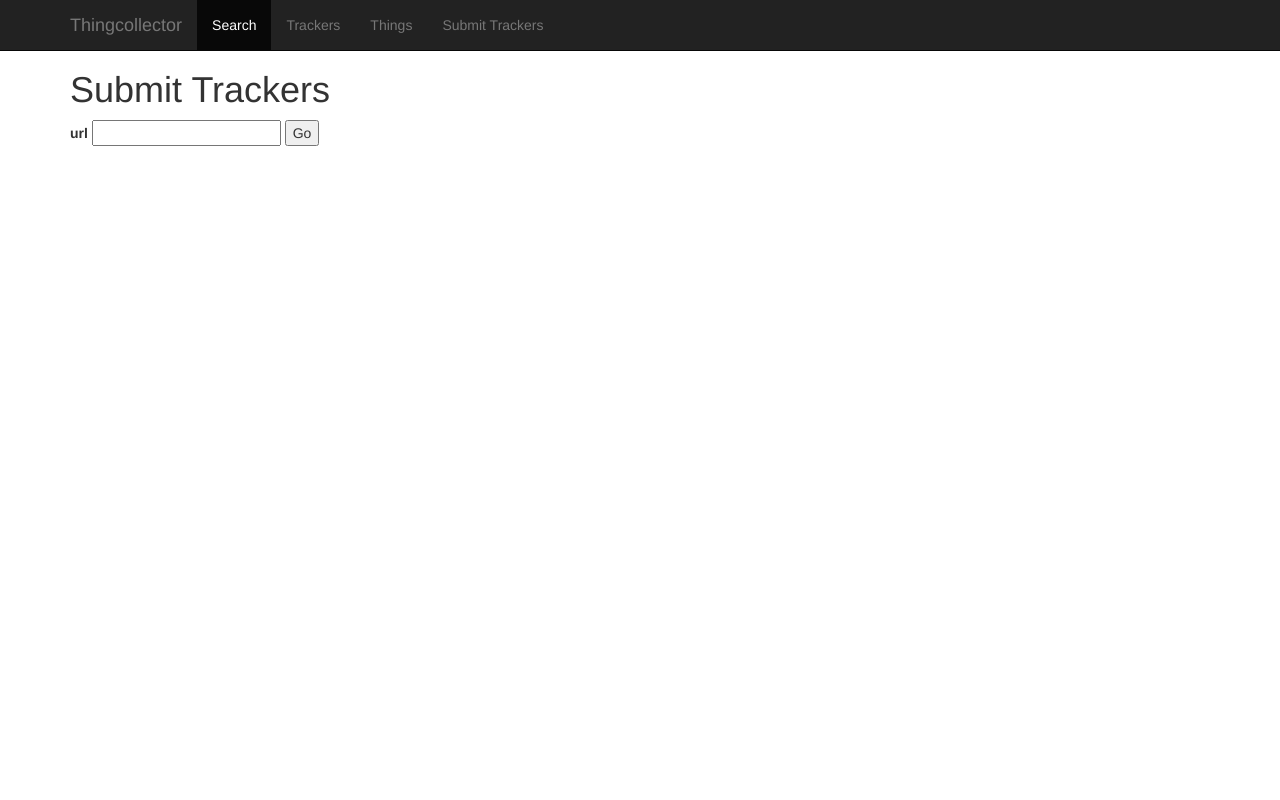
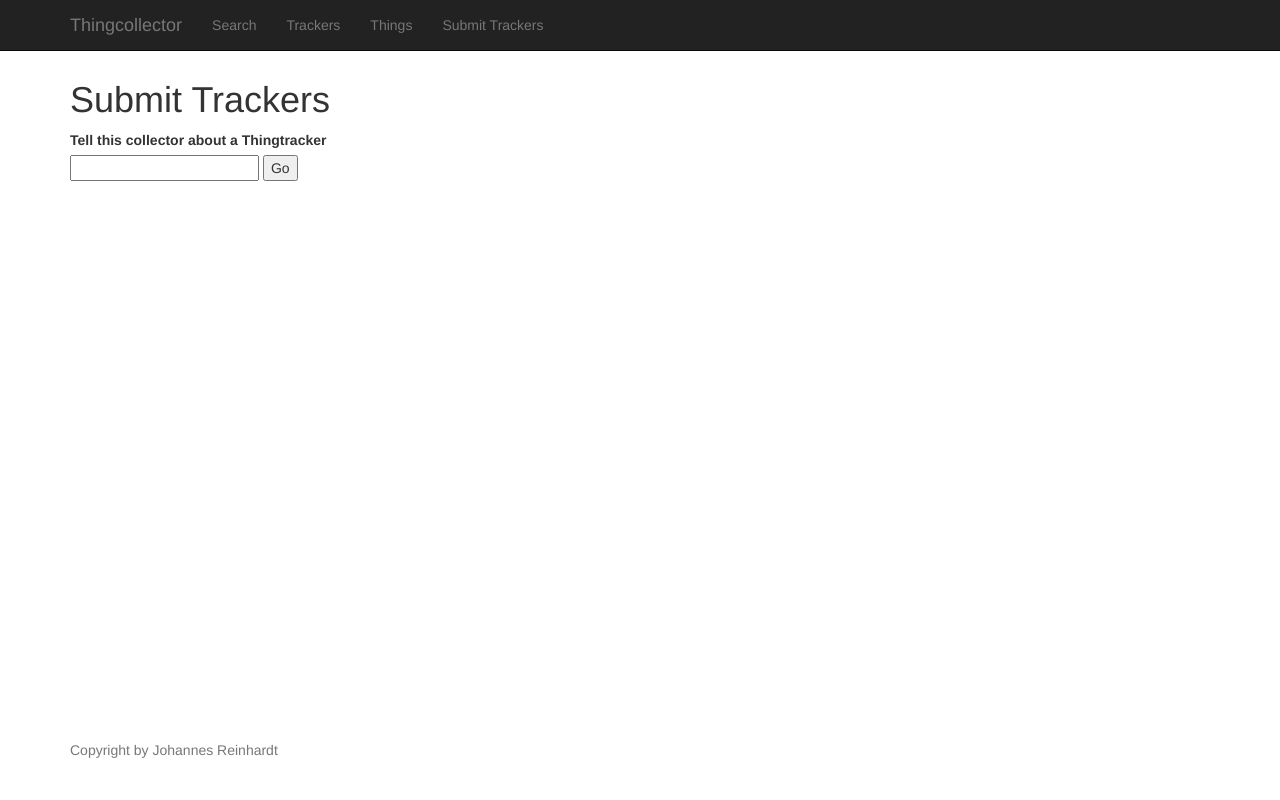
Before and after one commit to jreinhardt/thingcollector, a Flask app: page /submit in a window 1280 px wide. Run offline with Flask 2, Linux system fonts and the light colour scheme; parts of the project's set-up code (start-up, migrations or seed data) failed here and were passed over; some libraries are stand-ins or nearby versions.

Commit message:
brushed up layout a bit

```diff
--- a/app/__init__.py
+++ b/app/__init__.py
@@ -143,7 +143,7 @@ def index():
 def list_trackers():
     searcher = tracker_idx.searcher()
     trackers = [tracker for tracker in searcher.all_stored_fields()]
-    return render_template('list.html',trackers=trackers,config=config)
+    return render_template('trackers.html',trackers=trackers,config=config)
 
 @app.route('/list/things')
 def list_things():
--- a/app/templates/base.html
+++ b/app/templates/base.html
@@ -23,7 +23,22 @@
 		{% endif %}
 		{% endblock %}
 		<style>
-		body { padding-top: 50px; }
+			html {
+				position: relative;
+				min-height: 100%;
+			}
+			body {
+				/* Margin bottom by footer height */
+				margin-bottom: 60px;
+				margin-top: 60px;
+			}
+			.footer {
+				position: absolute;
+				bottom: 0;
+				width: 100%;
+				/* Set the fixed height of the footer here */
+				height: 60px;
+			}
 		</style>
 	</head>
 
@@ -43,7 +58,7 @@
 				</div>
 				<div class="collapse navbar-collapse">
 					<ul class="nav navbar-nav">
-					<li class="active"><a href="/search">Search</a></li>
+						<li><a href="/search">Search</a></li>
 						<li><a href="/list/trackers">Trackers</a></li>
 						<li><a href="/list/things">Things</a></li>
 						<li><a href="/submit">Submit Trackers</a></li>
@@ -55,5 +70,11 @@
 		<div class="container">
 		{% block content %}Content{% endblock %}
 		</div>
+
+		<div class="footer">
+			<div class="container">
+				<p class="text-muted">Copyright by Johannes Reinhardt</p>
+			</div>
+		</div>
 	</body>
 </html>
--- a/app/templates/submit.html
+++ b/app/templates/submit.html
@@ -2,11 +2,12 @@
 
 {% block content %}
 	<h1>Submit Trackers</h1>
+	<label>Tell this collector about a Thingtracker</label>
 	{% if messages %}
 		<div class="form-group has-error">
 			<form method="POST" action="/submit">
 				{{ form.csrf_token }}
-				{{ form.url.label }} {{ form.url(size=20) }}
+				{{ form.url(size=20) }}
 				<input type="submit" value="Go">
 			</form>
 		</div>
@@ -22,7 +23,7 @@
 	<div class="form-group">
 		<form method="POST" action="/submit">
 			{{ form.csrf_token }}
-			{{ form.url.label }} {{ form.url(size=20) }}
+			{{ form.url(size=20) }}
 			<input type="submit" value="Go">
 		</form>
 	</div>
--- a/app/templates/list.html
+++ b/app/templates/trackers.html
@@ -1,11 +1,12 @@
 {% extends "base.html" %}
 
 {% block content %}
-	<h1>Known Trackers</h1>
+	<h1>Trackers</h1>
+	<label>The trackers that are known to this collector</label>
 	<table class="table table-striped table-bordered">
 		<tbody>
 		{% for tracker in trackers %}
-			<tr><td>{{ tracker.url }}</td></tr>
+			<tr><td><a href="{{ tracker.url }}">{{ tracker.url }}</a></td></tr>
 		{% endfor %}
 		</tbody>
 	</table>
```
Also changed, not shown: app/templates/things.html (+6 -1 lines). Lines whose indentation alone changed are shown as unchanged.
